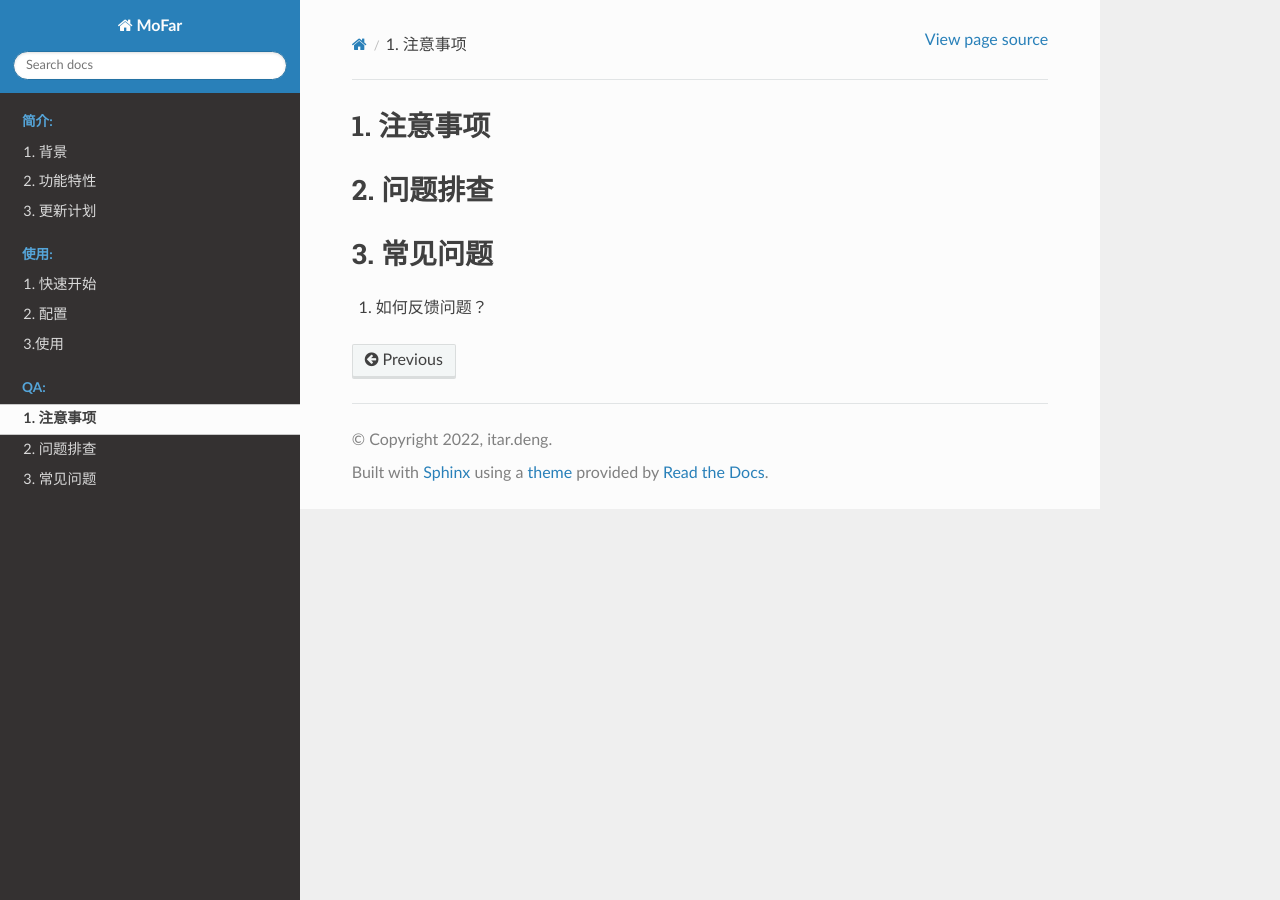
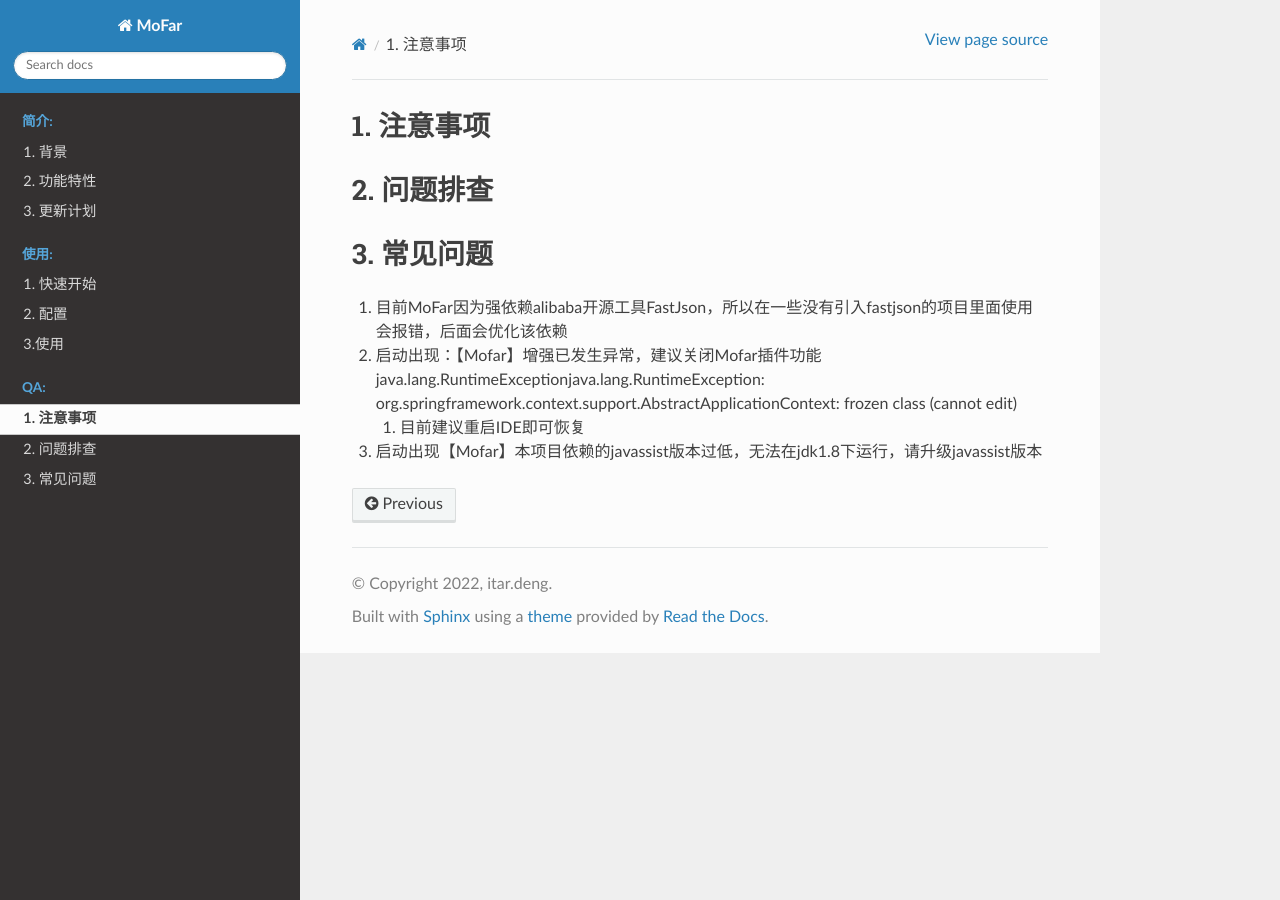
Before and after one commit to mustfun/MoFar-Doc, a Sphinx documentation site: the page built from source/qa/qa.md, in a window 1280 px wide. Built offline with Sphinx 7.4.7 and the Read the Docs theme 2.0.0, drawn with Linux system fonts in a browser that asks for light colours.

Commit message:
update doc

```diff
--- a/source/qa/qa.md
+++ b/source/qa/qa.md
@@ -14,4 +14,7 @@
 
 ## 3. 常见问题
 
-1. 如何反馈问题？
+1. 目前MoFar因为强依赖alibaba开源工具FastJson，所以在一些没有引入fastjson的项目里面使用会报错，后面会优化该依赖
+1. 启动出现：【Mofar】增强已发生异常，建议关闭Mofar插件功能java.lang.RuntimeExceptionjava.lang.RuntimeException: org.springframework.context.support.AbstractApplicationContext: frozen class (cannot edit)
+   1. 目前建议重启IDE即可恢复
+1. 启动出现【Mofar】本项目依赖的javassist版本过低，无法在jdk1.8下运行，请升级javassist版本
```
